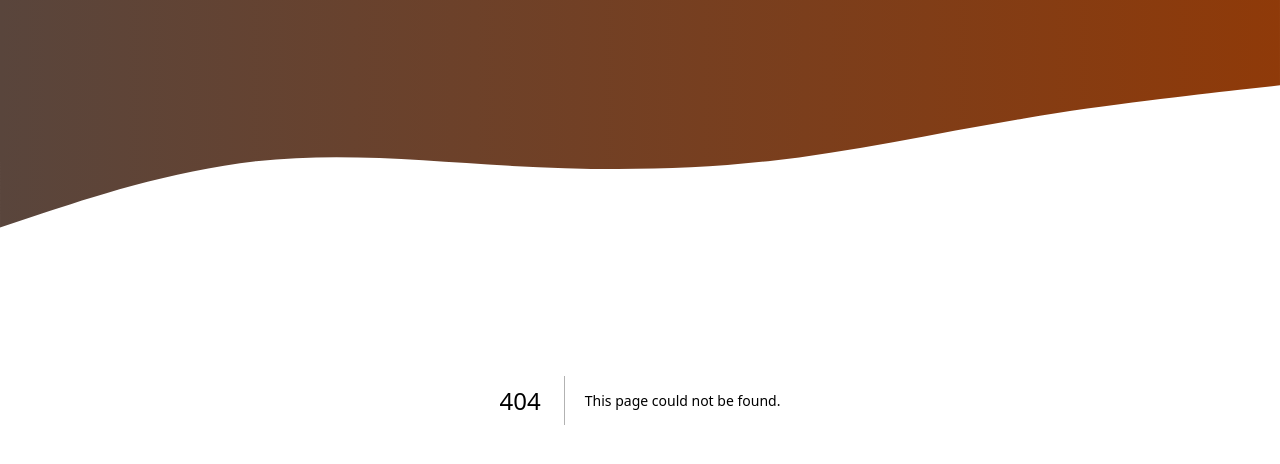
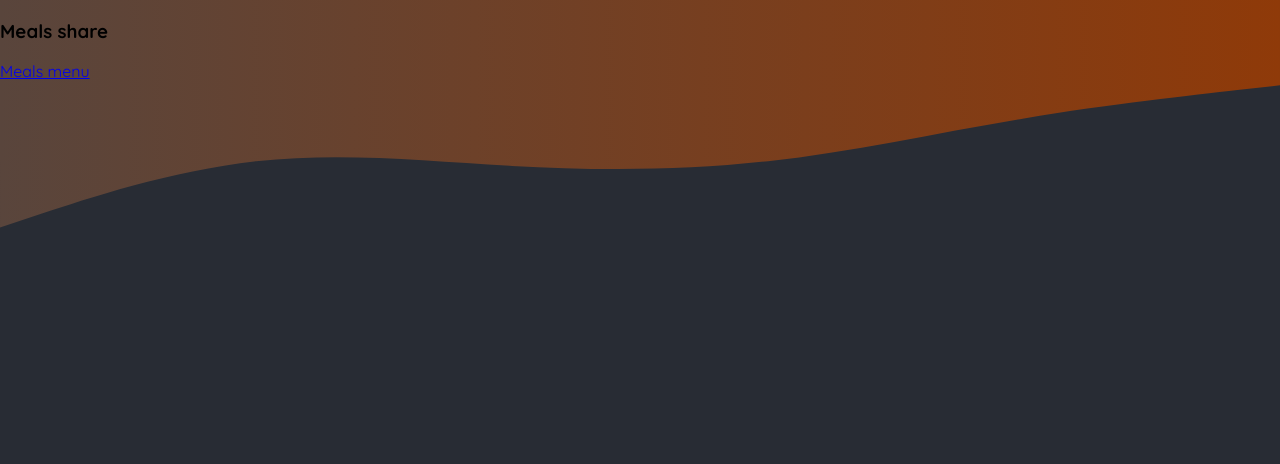
Before and after one commit to PraneethBunny123/Foodies-Next, a Next.js app: page /meals/share in a window 1280 px wide. Before the commit this address had no page. Shown: the top 464 px of the page. Built offline with nearby package versions, Linux system fonts and the light colour scheme.

Commit message:
created a dynamic slug page route inside the meals folder.

```diff
--- /dev/null
+++ b/app/meals/[slug]/page.js
@@ -0,0 +1,10 @@
+import Link from "next/link";
+
+export default function Share() {
+    return (
+        <main>
+            <h3>Meals share</h3>
+            <Link href='/meals'>Meals menu</Link>
+        </main>
+    )
+}
```
